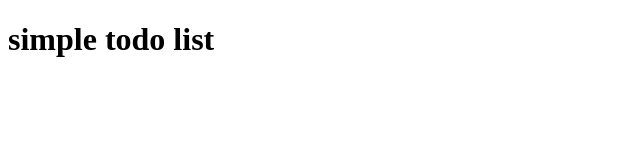
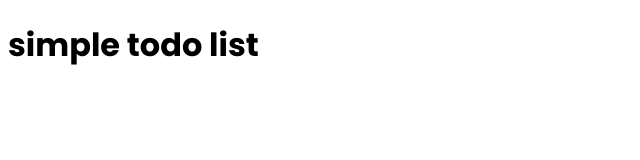
Before and after one commit to mdshemul48/simple-todo-list-with-html-css-js, a plain HTML site: page index.html in a window 1280 px wide. Shown: the whole page, without its empty margins (0-640 px from the left). Drawn offline with Linux system fonts and the light colour scheme.

Commit message:
adding font

```diff
--- a/style/style.css
+++ b/style/style.css
@@ -0,0 +1,5 @@
+@import url("https://fonts.googleapis.com/css2?family=Poppins:wght@500;600;700;800&display=swap");
+
+body {
+  font-family: "Poppins", sans-serif;
+}
```
Also changed, not shown: index.html (+1 -0 lines).
